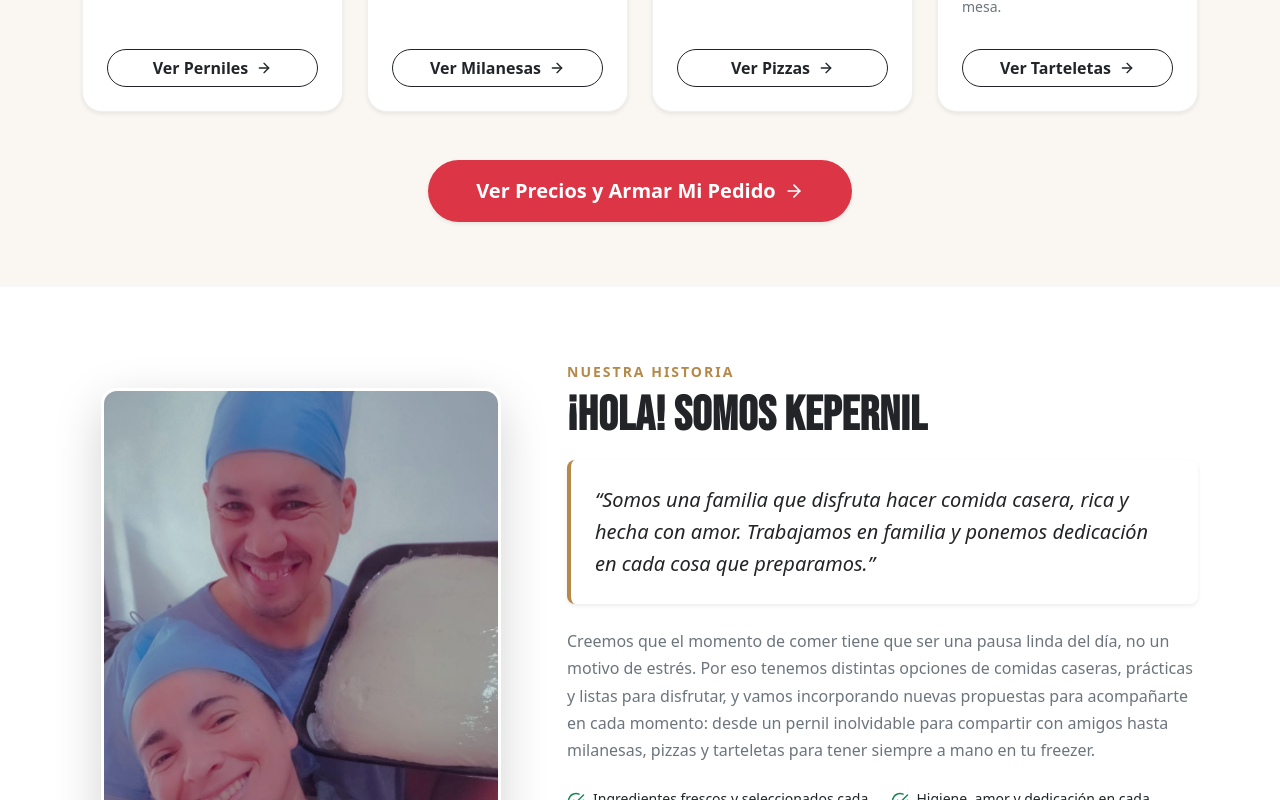
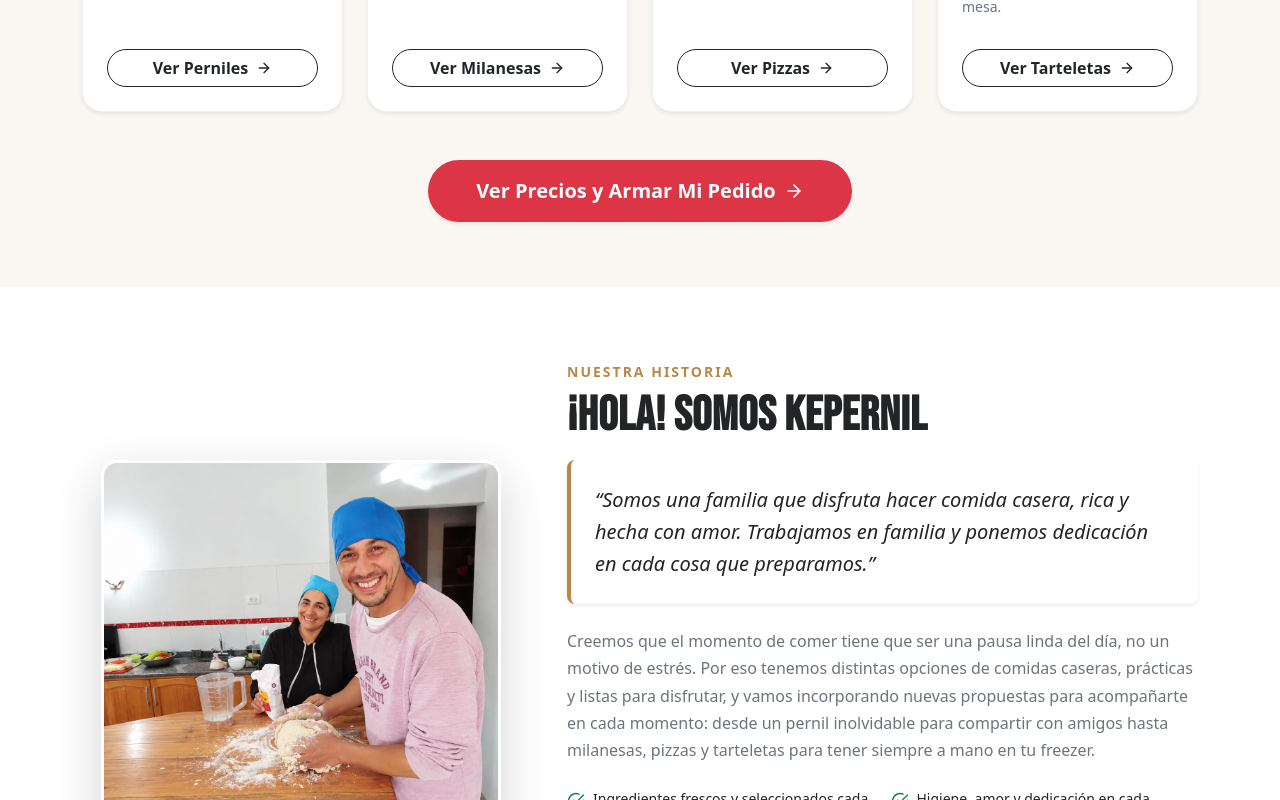
Before and after one commit to nicorromero/VentasProductosCongelados, a React (Vite) app in the folder Frontend/: page / in a window 1280 px wide. Shown: the part 2000-2800 px from the top of the page. Built offline with nearby package versions, Linux system fonts and the light colour scheme; no server answers.

Commit message:
cambio de foto de inicio

```diff
--- a/Frontend/src/pages/Home.jsx
+++ b/Frontend/src/pages/Home.jsx
@@ -534,7 +534,7 @@
               <div className="position-relative d-inline-block">
                 <div className="rounded-4 overflow-hidden shadow-lg border border-3 border-white" style={{ maxWidth: '400px' }}>
                   <img
-                    src="/foto6.png"
+                    src="/foto.jpeg"
                     alt="Familia de Kepernil amasando y cocinando con dedicación"
                     className="w-100 h-100 object-fit-cover"
                     style={{ minHeight: '380px' }}
```
